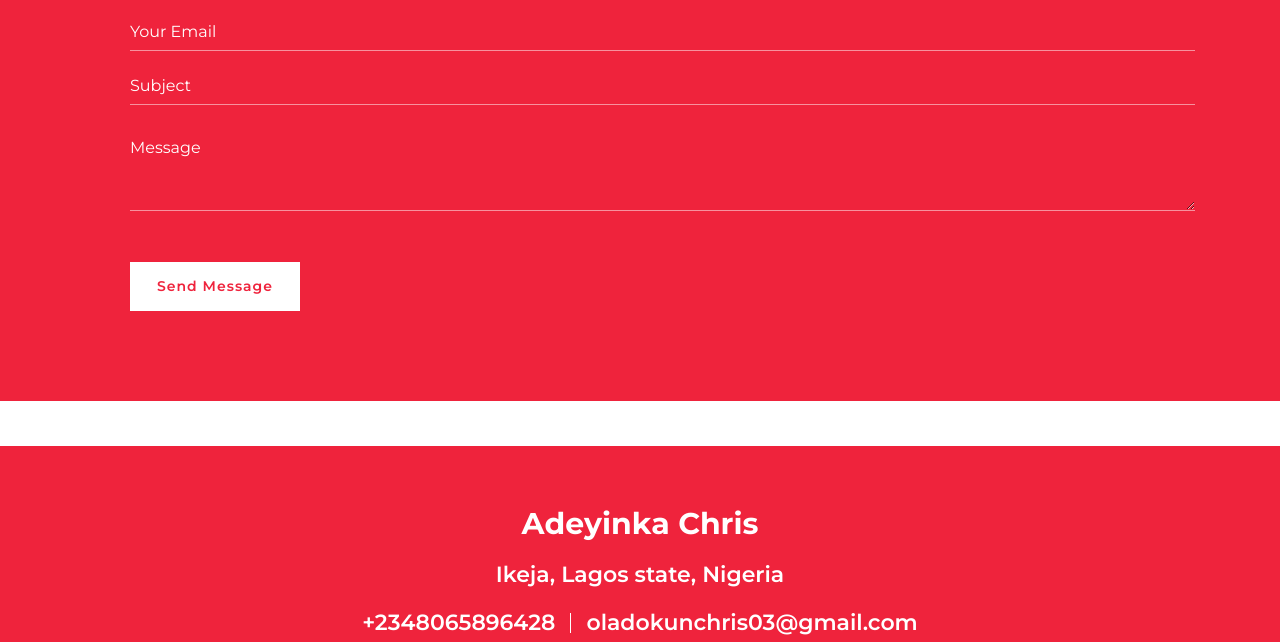
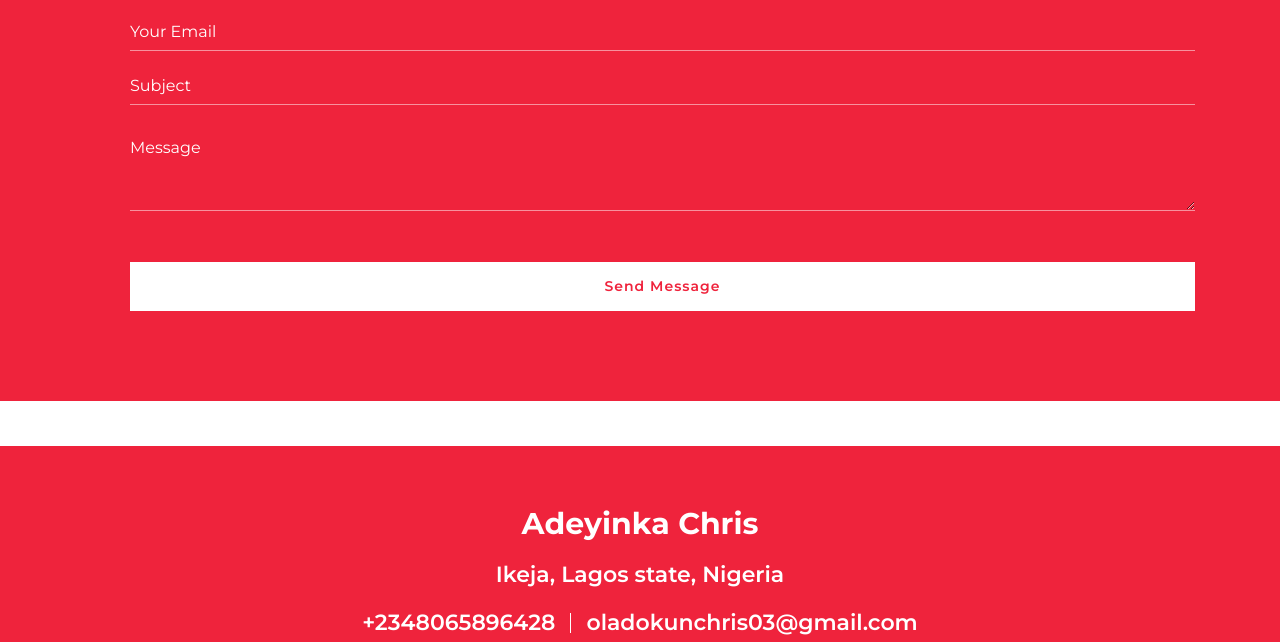
Before and after one commit to Adechris/portfolio, a website: page public/index.html in a window 1280 px wide. Shown: the part 4938-5580 px from the top of the page. Drawn offline with nearby package versions, Linux system fonts and the light colour scheme.

Commit message:
committed

```diff
--- a/public/index.html
+++ b/public/index.html
@@ -424,7 +424,7 @@
                         <p class="help-block"></p>
                     </div>
                     <div>
-                        <button class="btn" type="submit" id="sendMessageButton">Send Message</button>
+                        <button class="btn w-100" type="submit" id="sendMessageButton">Send Message</button>
                     </div>
                 </form>
             </div>
```
